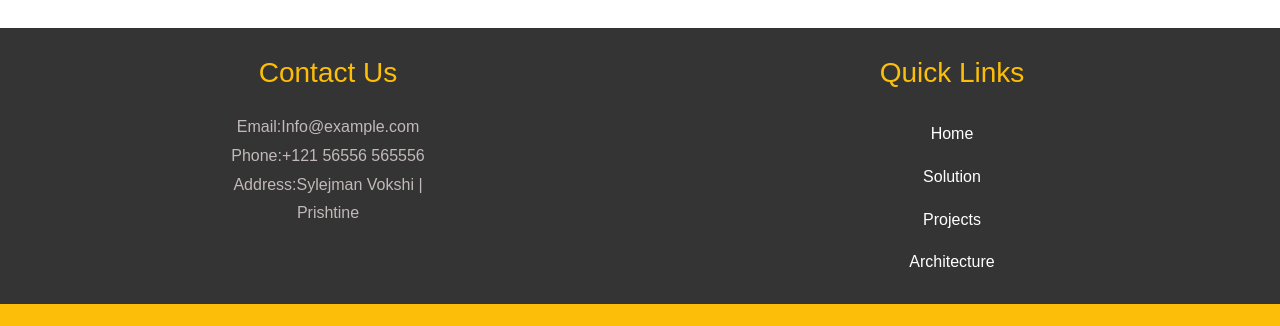
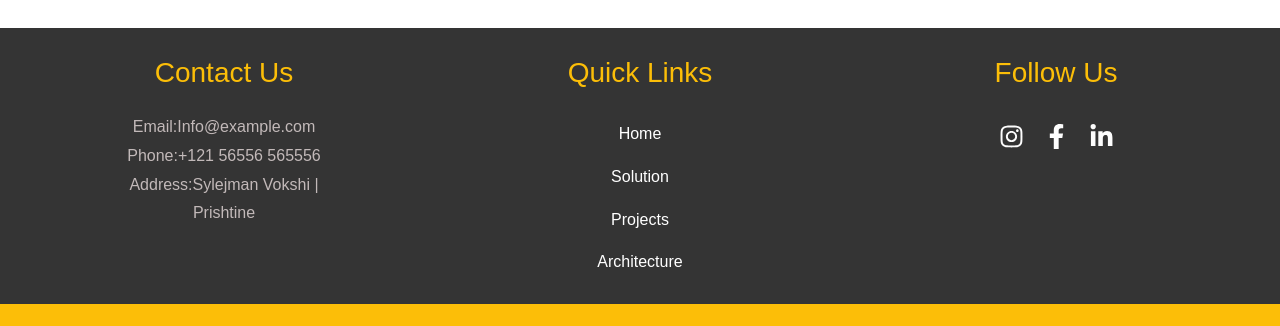
Before and after one commit to dardan100/new-ideal, a React (Vite) app: page /#/kosovo in a window 1280 px wide. Shown: the part 1532-1858 px from the top of the page. Built offline with nearby package versions, Linux system fonts and the light colour scheme; the HTML template or start-up script is replaced by a standard one.

Commit message:
footer icon added

```diff
--- a/package.json
+++ b/package.json
@@ -15,11 +15,11 @@
   "dependencies": {
     "react": "^18.2.0",
     "react-dom": "^18.2.0",
+    "react-icons": "^5.2.1",
     "react-slick": "^0.30.2",
     "slick-carousel": "^1.8.1"
   },
   "devDependencies": {
-    "gh-pages": "^6.1.1",
     "@types/react": "^18.2.66",
     "@types/react-dom": "^18.2.22",
     "@types/react-slider": "^1.3.6",
@@ -28,6 +28,7 @@
     "eslint-plugin-react": "^7.34.1",
     "eslint-plugin-react-hooks": "^4.6.0",
     "eslint-plugin-react-refresh": "^0.4.6",
+    "gh-pages": "^6.1.1",
     "vite": "^5.2.0"
   }
 }
--- a/src/components/Footer.jsx
+++ b/src/components/Footer.jsx
@@ -1,6 +1,6 @@
 import React from "react";
 import { useLocation } from "react-router-dom";
-// import { FaInstagram, FaFacebookF, FaLinkedinIn } from "react-icons/fa";
+import { FaInstagram, FaFacebookF, FaLinkedinIn } from "react-icons/fa";
 import styles from "./Footer.module.css";
 import { Link } from "react-router-dom";
 
@@ -40,7 +40,7 @@ export default function Footer() {
               </li>
             </ul>
           </div>
-          {/* <div className={styles["footer-content"]}>
+          <div className={styles["footer-content"]}>
             <h3>Follow Us</h3>
             <ul className={styles["social-icons"]}>
               <li>
@@ -59,7 +59,7 @@ export default function Footer() {
                 </Link>
               </li>
             </ul>
-          </div> */}
+          </div>
         </div>
         <div className={styles["bottom-bar"]}>
           <p>
```
Also changed, not shown: 1 other file (tests, documents, lock files or other folders).
